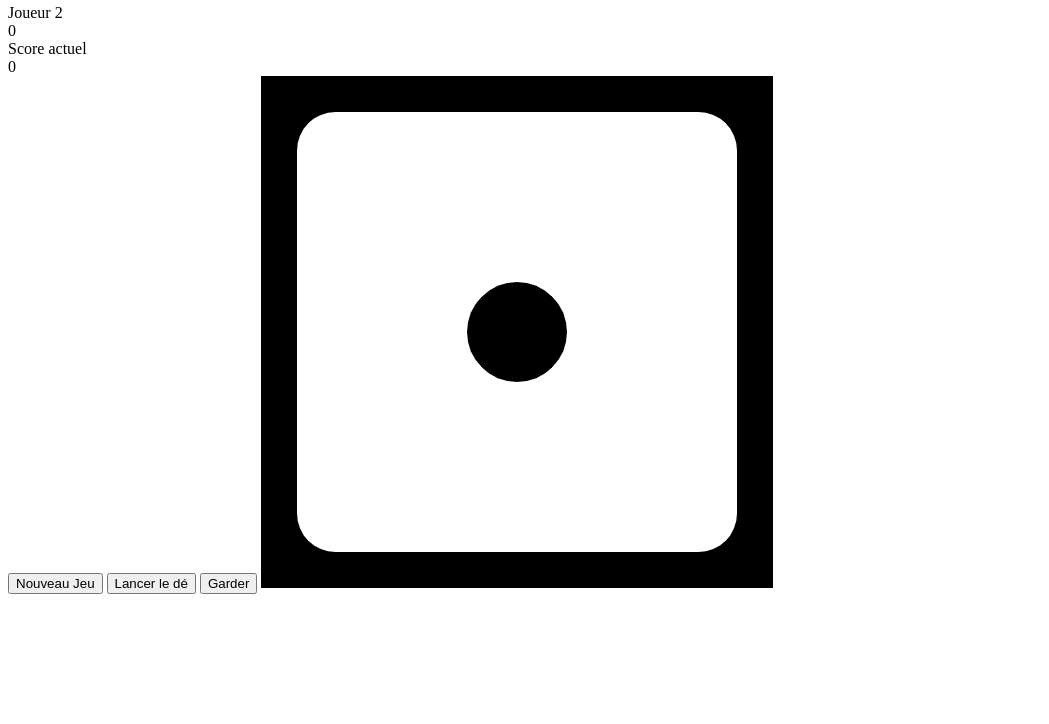
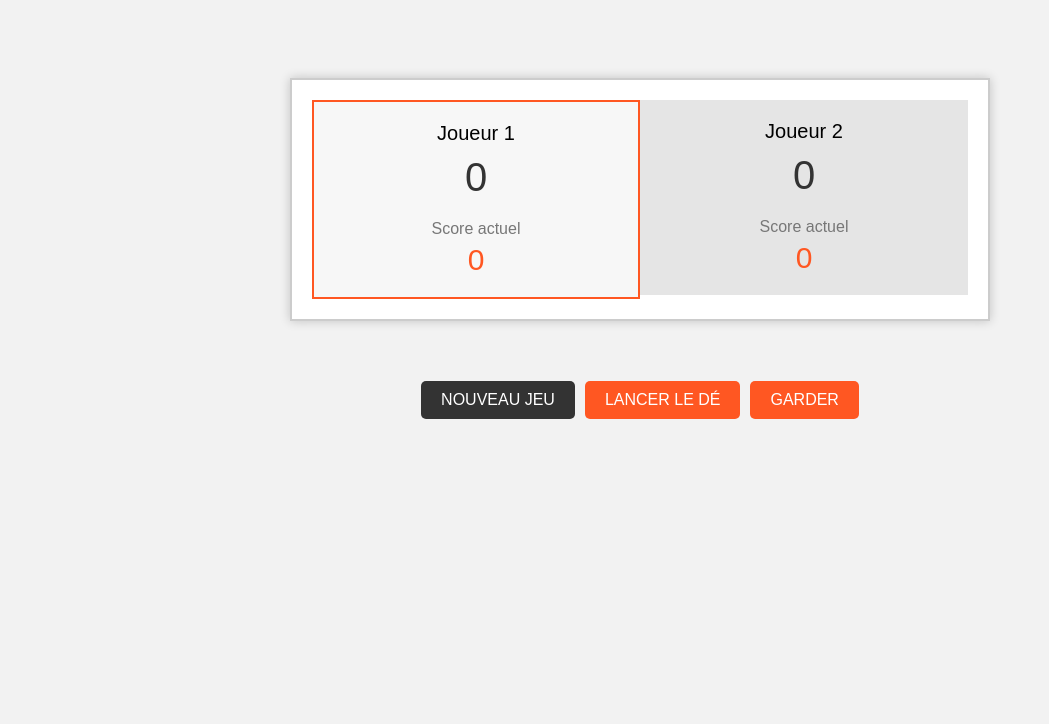
Before and after one commit to djiz/Dice-Game, a plain HTML site: page index.html in a window 1280 px wide. Shown: the part 76-800 px from the top of the page, without its empty margins (0-1049 px from the left). Drawn offline with Linux system fonts and the light colour scheme.

Commit message:
add CSS styles

```diff
--- a/index.html
+++ b/index.html
@@ -7,7 +7,7 @@
     <link rel="stylesheet" href="styles.css">
 </head>
 <body>
-
+    <h1>Dice Game</h1>
     <div class="wrapper clearfix">
         <div class="player1 active">
             <div class="player-name" id="name1">Joueur 1</div>
@@ -25,12 +25,14 @@
                 <div class="player-current-score" id="current2">0</div>
             </div>
         </div>
-
+    </div>
+    <div class="btn-container">
         <button class="btn-new">Nouveau Jeu</button>
         <button class="btn-roll">Lancer le dé</button>
         <button class="btn-hold">Garder</button>
-        <img src="images/dice1.png" alt="Dé" class="dice">
     </div>
+
+    <img src="images/dice1.png" alt="Dé" class="dice">
 
 
 
--- a/styles.css
+++ b/styles.css
@@ -0,0 +1,98 @@
+* {
+    padding: 0;
+    margin: 0;
+    box-sizing: border-box;
+}
+body {
+    font-family: Arial, Helvetica, sans-serif;
+    background-color: #f2f2f2;
+}
+h1 {
+    font-size: 30px;
+    text-align: center;
+    padding-top: 20px;
+}
+.wrapper {
+    position: relative;
+    max-width: 700px;
+    margin: 100px auto;
+    background-color: #fff;
+    border: 2px solid #ccc;
+    padding: 20px;
+    box-shadow: 0 0 10px rgba(0, 0, 0, 0.2);
+    text-align: center;
+}
+.player1,
+.player2 {
+    width: 50%;
+    float: left;
+    padding: 20px;
+    text-align: center;
+    transition: background-color 0.3s ease-in-out;
+}
+.player1 {
+    background-color: #f7f7f7;
+}
+.player2 {
+    background-color: #e5e5e5;
+}
+.player-name {
+    font-size: 20px;
+    margin-bottom: 10px;
+}
+.player-score {
+    font-size: 40px;
+    margin-bottom: 20px;
+    color: #333;
+}
+.player-current-label {
+    font-size: 16px;
+    margin-bottom: 5px;
+    color: #777;
+}
+.player-current-score {
+    font-size: 30px;
+    color: #ff5722;
+}
+.dice {
+    display: none;
+    width: 100px;
+    height: 100px;
+    margin-top: 20px;
+}
+.btn-container {
+    display: flex;
+    justify-content: center;
+    align-items: center;
+    margin-top: -40px;
+}
+.btn-new,
+.btn-roll,
+.btn-hold {
+    font-size: 16px;
+    padding: 10px 20px;
+    margin: 0 5px;
+    cursor: pointer;
+    background-color: #ff5722;
+    border: none;
+    color:#fff;
+    border-radius: 5px;
+    text-transform: uppercase;
+}
+.btn-new {
+    background-color: #333;
+
+}
+.btn-roll:hover,
+.btn-hold:hover,
+.btn-new:hover {
+    background-color: #555;
+}
+.active {
+    border: 2px solid #ff5722;
+}
+.clearfix::after {
+    content: "";
+    display: table;
+    clear: both;
+}
```
